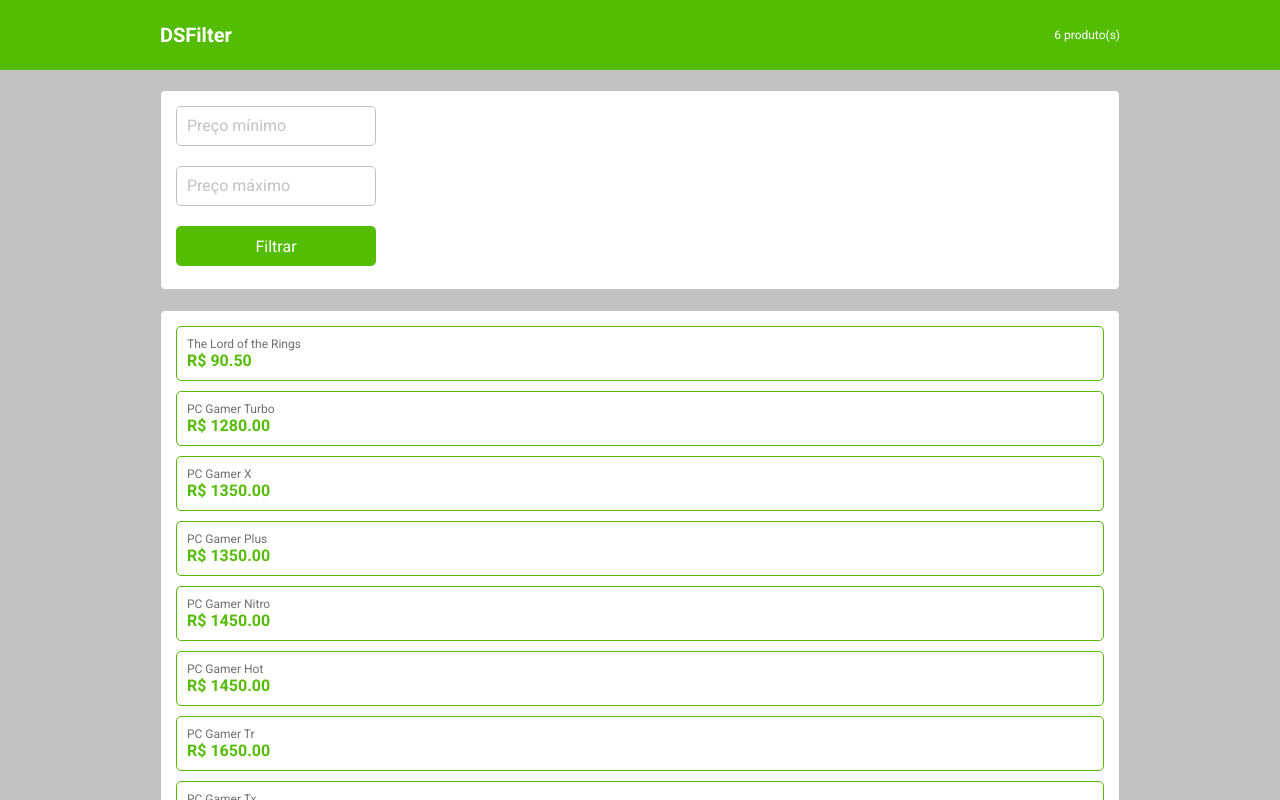
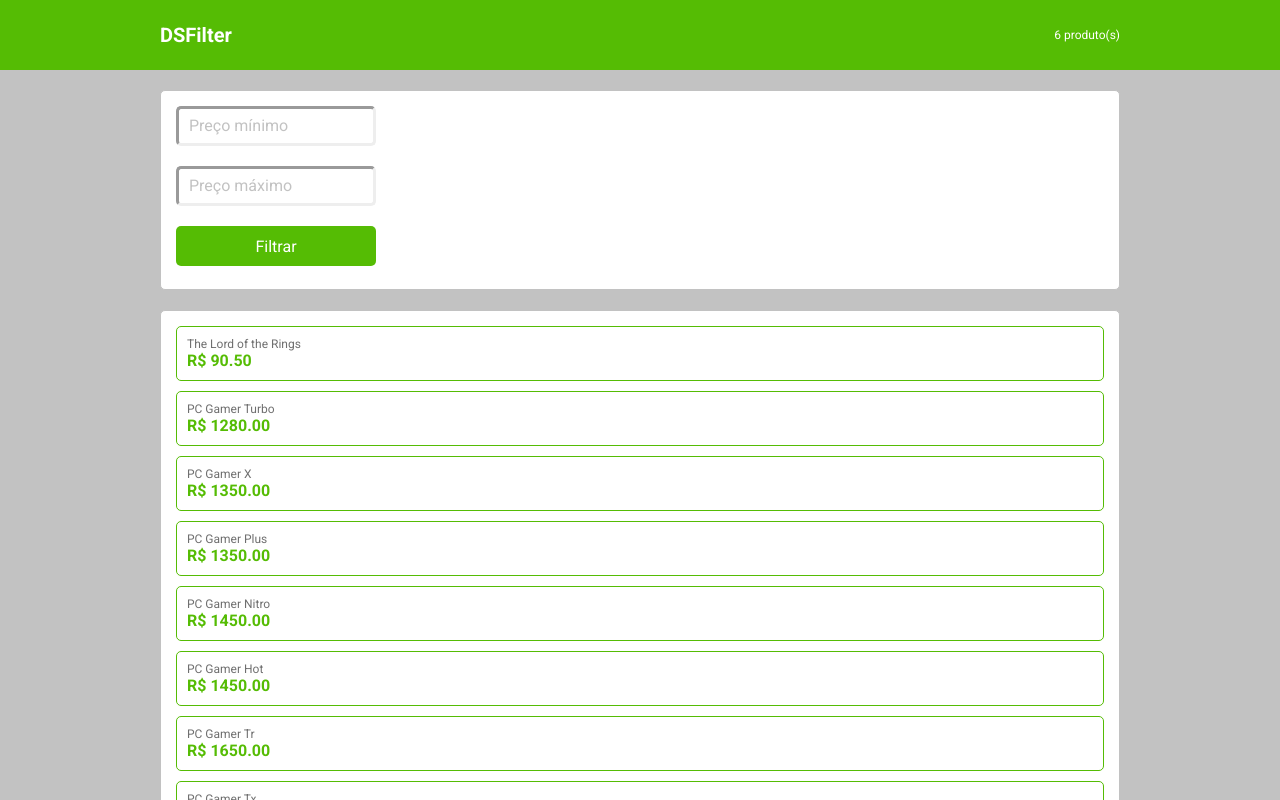
Before and after one commit to auriceliof/DS-Professional-React-06, a React (Vite) app in the folder DESAFIO/desafio-dsfilter/: page / in a window 1280 px wide. Shown: the top 800 px of the page. Built offline with nearby package versions, Linux system fonts and the light colour scheme.

Commit message:
Refact styles

```diff
--- a/DESAFIO/desafio-dsfilter/src/components/ButtonFilter/styles.css
+++ b/DESAFIO/desafio-dsfilter/src/components/ButtonFilter/styles.css
@@ -6,4 +6,5 @@
     border-radius: 5px;
     border: none;
     font-size: 16px;
+    cursor: pointer;
 }
--- a/DESAFIO/desafio-dsfilter/src/components/Filter/index.tsx
+++ b/DESAFIO/desafio-dsfilter/src/components/Filter/index.tsx
@@ -32,7 +32,7 @@ export default function Filter({onFilter}: Props) {
   }
 
   return (
-    <form className="dsf-card-filter" onSubmit={handleSubmit}>
+    <form className="dsf-card-filter active" onSubmit={handleSubmit}>
       <div >
         <div >
           <input
--- a/DESAFIO/desafio-dsfilter/src/components/Filter/styles.css
+++ b/DESAFIO/desafio-dsfilter/src/components/Filter/styles.css
@@ -13,6 +13,8 @@
     width: 200px;
     margin-bottom: 20px;
     padding: 10px;
+    outline: none;
+    border: inset;
   }
 
   .dsf-card-filter input::placeholder {
--- a/DESAFIO/desafio-dsfilter/src/index.css
+++ b/DESAFIO/desafio-dsfilter/src/index.css
@@ -7,6 +7,8 @@
 
   --dsc-color-filter-border: #C2C2C2;
   --dsc-color-listing-border: #55BC04;
+
+  --dsc-color-hover-border: #55BC04;
 
   --dsc-color-btn-primary: #55BC04;
 
```
